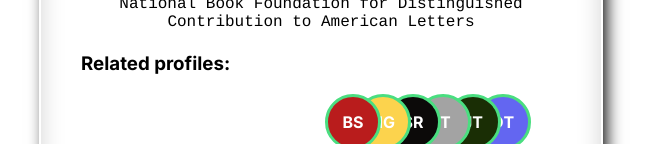
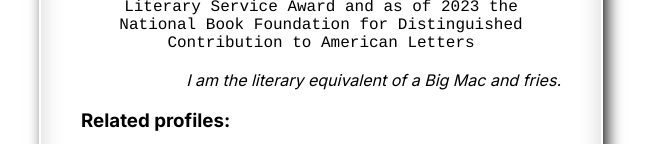
Before and after one commit to LinkShake/character-card, a Next.js app: page / in a window 1280 px wide. Both pictures are taken after a click on the button "SHOW MORE". Shown: the part 656-800 px from the top of the page, without its empty margins (319-970 px from the left). Built offline with nearby package versions, Linux system fonts and the light colour scheme; a web font is replaced by a local one.

Commit message:
Added quotes to card

```diff
--- a/src/app/layout.tsx
+++ b/src/app/layout.tsx
@@ -1,6 +1,6 @@
 import type { Metadata } from "next";
 import { Inter } from "next/font/google";
-// import './globals.css'
+import "./body.css";
 
 const inter = Inter({ subsets: ["latin"] });
 
@@ -16,6 +16,16 @@ export default function RootLayout({
 }) {
   return (
     <html lang="en">
+      <head>
+        <link
+          href="https://fonts.googleapis.com/css2?family=Nosifer&display=swap"
+          rel="stylesheet"
+        />
+        <link
+          href="https://fonts.googleapis.com/css2?family=Edu&TAS&Beginner&display=swap"
+          rel="stylesheet"
+        />
+      </head>
       <body className={inter.className}>{children}</body>
     </html>
   );
--- a/src/app/page.tsx
+++ b/src/app/page.tsx
@@ -13,17 +13,20 @@ export default function Home() {
     name: string;
     surname: string;
     description: string;
+    quote: string;
     bgColor?: string;
   }>({
     name: dataObj.name,
     surname: dataObj.surname,
     description: dataObj.description,
+    quote: dataObj.quote,
     bgColor: "",
   });
   const mainProfile = {
     name: dataObj.name,
     surname: dataObj.surname,
     description: dataObj.description,
+    quote: dataObj.quote,
     bgColor: "",
   };
   const cardProps = {
--- a/src/components/Card.tsx
+++ b/src/components/Card.tsx
@@ -11,6 +11,7 @@ interface CardProps {
   surname: string;
   age?: number;
   description: string;
+  quote: string;
   profilePicturesUrl?: string[];
   bgColor?: string;
   alt?: string;
@@ -18,6 +19,7 @@ interface CardProps {
     name: string;
     surname: string;
     description: string;
+    quote: string;
     bgColor: string;
   }[];
   books?: {
@@ -28,6 +30,7 @@ interface CardProps {
     name: string;
     surname: string;
     description: string;
+    quote: string;
     bgColor?: string;
   };
   variant: "main" | "related";
@@ -37,6 +40,7 @@ interface CardProps {
       name: string;
       surname: string;
       description: string;
+      quote: string;
       bgColor?: string;
     }>
   >;
@@ -45,6 +49,7 @@ interface CardProps {
 export const Card: React.FC<CardProps> = ({
   age,
   description,
+  quote,
   name,
   surname,
   profilePicturesUrl,
@@ -64,15 +69,17 @@ export const Card: React.FC<CardProps> = ({
     name,
     surname,
     description,
+    quote,
     bgColor,
   }: {
     name: string;
     surname: string;
     description: string;
+    quote: string;
     bgColor?: string;
   }) => {
     setVariant("related");
-    setProfileToDisplay?.({ name, surname, description, bgColor });
+    setProfileToDisplay?.({ name, surname, description, quote, bgColor });
   };
 
   return (
@@ -224,6 +231,7 @@ export const Card: React.FC<CardProps> = ({
             </h3>
           </nav>
           {activeTab === "life" ? (
+            <>
               <p
                 dangerouslySetInnerHTML={{ __html: description }}
                 style={{
@@ -233,6 +241,17 @@ export const Card: React.FC<CardProps> = ({
                   padding: "2px",
                 }}
               ></p>
+              {/* <br /> */}
+              <div
+                style={{
+                  display: "flex",
+                  width: "100%",
+                  justifyContent: "flex-end",
+                }}
+              >
+                <i>{quote}</i>
+              </div>
+            </>
           ) : (
             <div
               style={{
@@ -278,6 +297,7 @@ export const Card: React.FC<CardProps> = ({
         </div>
       )}
       {variant === "related" && (
+        <>
           <p
             style={{
               fontFamily: "courier",
@@ -285,6 +305,19 @@ export const Card: React.FC<CardProps> = ({
           >
             {description}
           </p>
+
+          {/* <br /> */}
+
+          <div
+            style={{
+              display: "flex",
+              width: "100%",
+              justifyContent: "flex-end",
+            }}
+          >
+            <i>{quote}</i>
+          </div>
+        </>
       )}
       {isShowMoreEnabled && variant === "main" && relatedProfiles && (
         <>
--- a/src/components/RelatedProfiles.tsx
+++ b/src/components/RelatedProfiles.tsx
@@ -3,17 +3,20 @@ interface RelatedProfilesProps {
     name: string;
     surname: string;
     description: string;
+    quote: string;
     bgColor: string;
   }[];
   onClick?: ({
     name,
     surname,
     description,
+    quote,
     bgColor,
   }: {
     name: string;
     surname: string;
     description: string;
+    quote: string;
     bgColor?: string;
   }) => void;
 }
@@ -33,7 +36,7 @@ export const RelatedProfiles: React.FC<RelatedProfilesProps> = ({
     >
       {[...relatedProfiles]
         .reverse()
-        .map(({ name, surname, description, bgColor }, idx) => {
+        .map(({ name, surname, description, quote, bgColor }, idx) => {
           return (
             <div
               key={idx}
@@ -57,6 +60,7 @@ export const RelatedProfiles: React.FC<RelatedProfilesProps> = ({
                   name,
                   surname,
                   description,
+                  quote,
                   bgColor,
                 });
               }}
--- a/src/data/data.tsx
+++ b/src/data/data.tsx
@@ -12,6 +12,7 @@ export const dataObj = {
     "https://www.satisfiction.eu/wp-content/uploads/2021/06/1410338820_Stephen-King-014.jpg",
   ],
   alt: "Stephen King",
+  quote: "I am the literary equivalent of a Big Mac and fries.",
   relatedProfiles: [
     {
       name: "Billy",
@@ -20,6 +21,8 @@ export const dataObj = {
 
     Despite his grim profession, Billy possesses a strong sense of morality and a desire to distance himself from his past. His rough exterior hides a kind and empathetic heart, making him a character of contradictions. When not on assignment, he enjoys reading classic literature, especially Hemingway, and cherishes quiet moments of reflection.`,
       bgColor: "#b91c1c",
+      quote:
+        "You want to know the worst part of dying? It's the fear. Fear that you're going to hell. Fear that you're going to nothing. Fear that the people you've hurt won't forgive you. Fear that the people you love won't remember you.",
     },
     {
       name: "Holly",
@@ -28,6 +31,7 @@ export const dataObj = {
 
 Known for her extraordinary attention to detail and an almost photographic memory, Holly often wears an expression of deep contemplation. Her quirky mannerisms and social awkwardness make her both endearing and mysterious. She carries an air of unpredictability, which sets her apart as an unforgettable character in Stephen King's novels.`,
       bgColor: "#fcd34d",
+      quote: "I'm not good at being normal. I'm good at being me.",
     },
     {
       name: "Stu",
@@ -36,6 +40,8 @@ Known for her extraordinary attention to detail and an almost photographic memor
 
 Stu often dons work-worn clothing that reflects his practicality and resourcefulness. Whether he's on a journey to save what's left of humanity or simply lending a helping hand, Stu's character is marked by his unwavering loyalty and courage in the face of overwhelming odds. His ID would depict a rugged, unyielding survivor ready to take on the challenges of a shattered world.`,
       bgColor: "#0c0a09",
+      quote:
+        "Show me a man or a woman alone and I'll show you a saint. Give me two and they'll fall in love. Give me three and they'll invent the charming thing we call 'society.'",
     },
     {
       name: "It",
@@ -44,6 +50,7 @@ Stu often dons work-worn clothing that reflects his practicality and resourceful
 
 Its chilling, yellow eyes seem to pierce through one's soul, and its crimson, tattered clown suit is a stark contrast to the darkness it represents. An ID for It would capture the unnerving and otherworldly appearance of the malevolent clown, striking terror into anyone who gazes upon it.`,
       bgColor: "#a3a3a3",
+      quote: "We all float down here.",
     },
     {
       name: "Jack",
@@ -52,6 +59,7 @@ Its chilling, yellow eyes seem to pierce through one's soul, and its crimson, ta
 
 Jack's attire often reflects practicality, and his ruggedness is in stark contrast to the ominous forces at play within the Overlook Hotel. As he becomes the winter caretaker of the hotel, Jack's character undergoes a chilling transformation, and his internal demons are unleashed, making him a haunting and unforgettable character in the Stephen King canon.`,
       bgColor: "#1a2e05",
+      quote: "All work and no play makes Jack a dull boy.",
     },
     {
       name: "Danny",
@@ -60,6 +68,7 @@ Jack's attire often reflects practicality, and his ruggedness is in stark contra
 
 Danny's wardrobe typically consists of ordinary child's clothing, a stark contrast to the supernatural events that surround him. His character is marked by his resilience and the bond he shares with the enigmatic chef Dick Hallorann, who also possesses the "shining." Danny's character explores the depths of psychic abilities and the perils they bring, making him a compelling and enduring character in King's works.`,
       bgColor: "#6366f1",
+      quote: "Danny's not here, Mrs. Torrence.",
     },
   ],
 };
```
Lines whose indentation alone changed are shown as unchanged.
